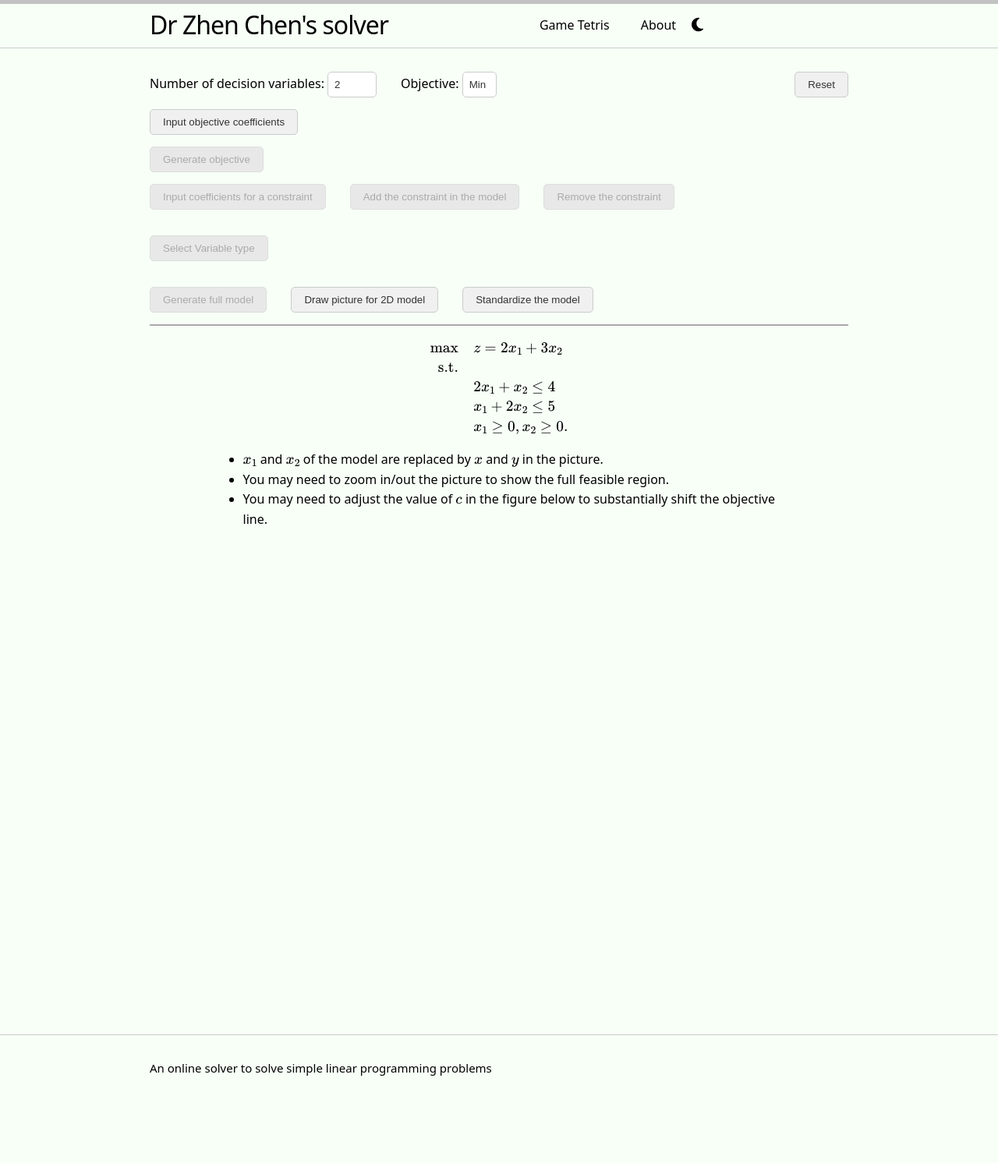
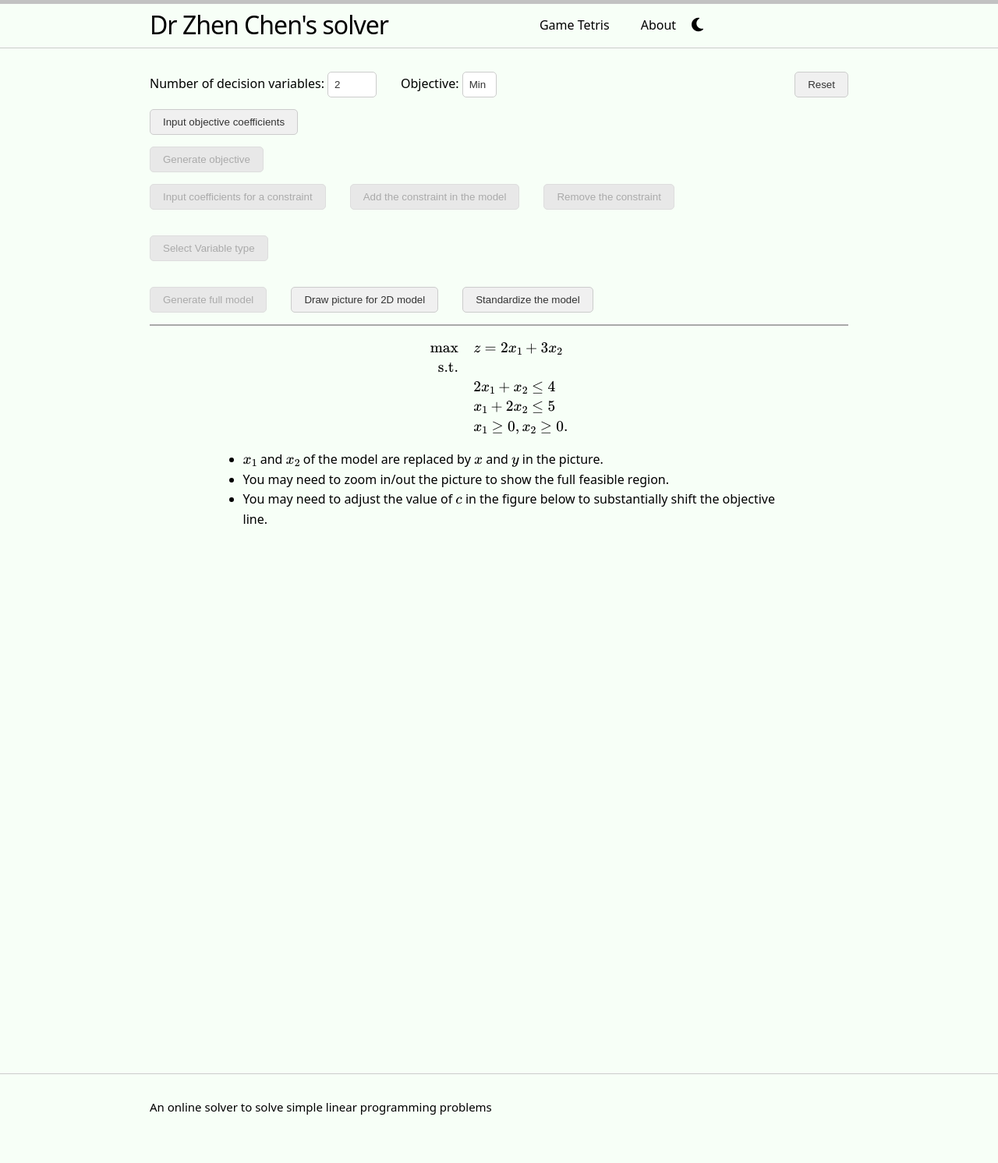
Before and after one commit to RobinChen121/online-solver, a Jekyll site: the page built from index.html, in a window 1280 px wide. Shown: the whole page at 78% size. Built offline with Jekyll 4.4.1, drawn with Linux system fonts in a browser that asks for light colours; before the commit the page ends 1442 px from its top, so only the background shows below that.

Commit message:
Update main.scss

```diff
--- a/assets/main.scss
+++ b/assets/main.scss
@@ -54,7 +54,7 @@ body {
 }
 
 .site-footer {
-  margin-top: 20px; /* 让边界线和内容之间有空间 */
+  margin-top: 50px; /* 让边界线和内容之间有空间 */
   border-top: 1px solid #ccc; /* 元素的上边界线 */
 }
 
@@ -194,7 +194,7 @@ a:hover {
   width: 80%;
   max-width: 800px;
   height: 600px;
-  padding-bottom: 100px;
+  padding-bottom: 120px;
   margin: 0 auto 0px; /* 上，左右，下间距 */
   /* 确保calculator容器中的文本颜色不受深色主题影响 */
   color: #333 !important;
```
